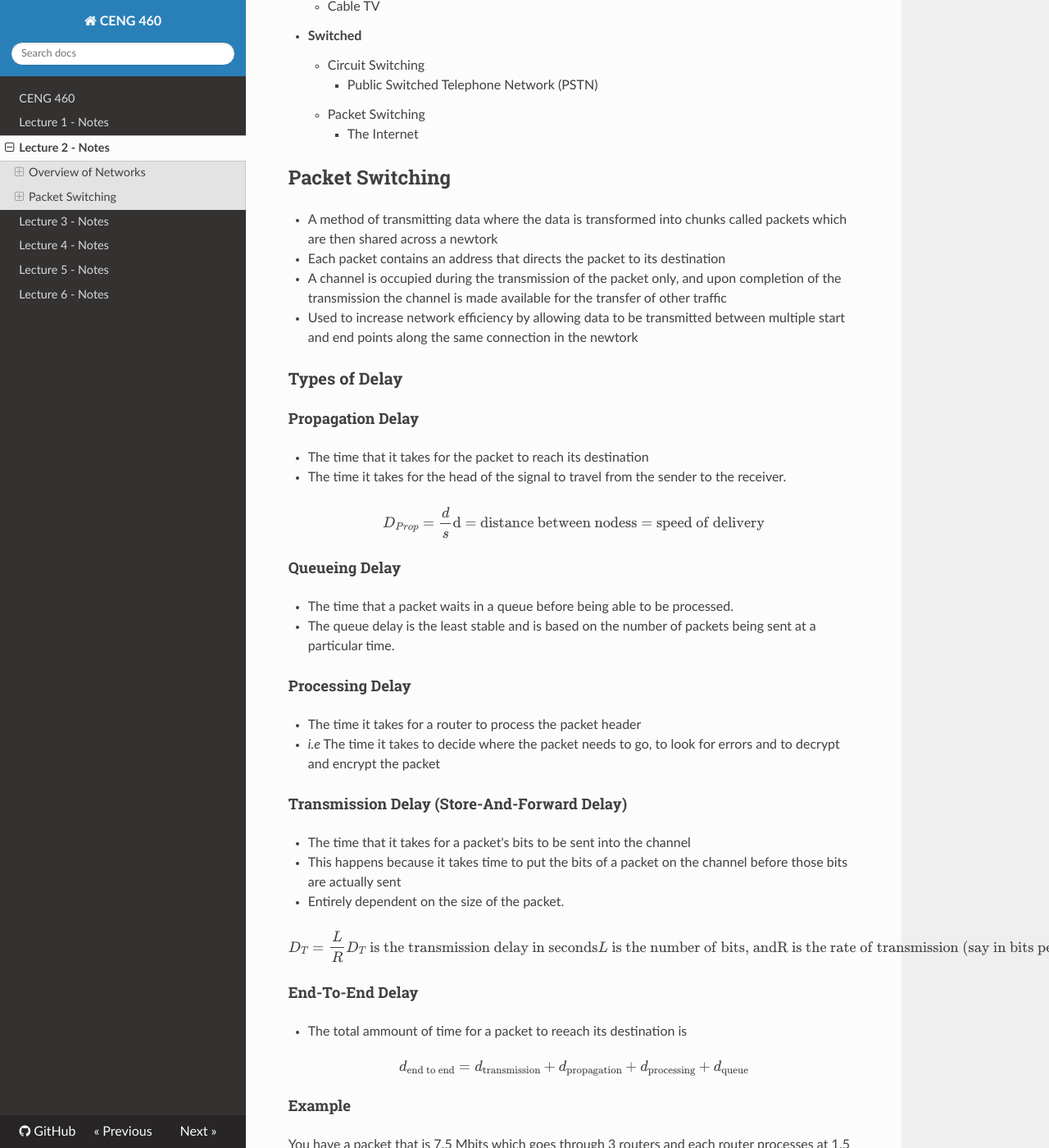
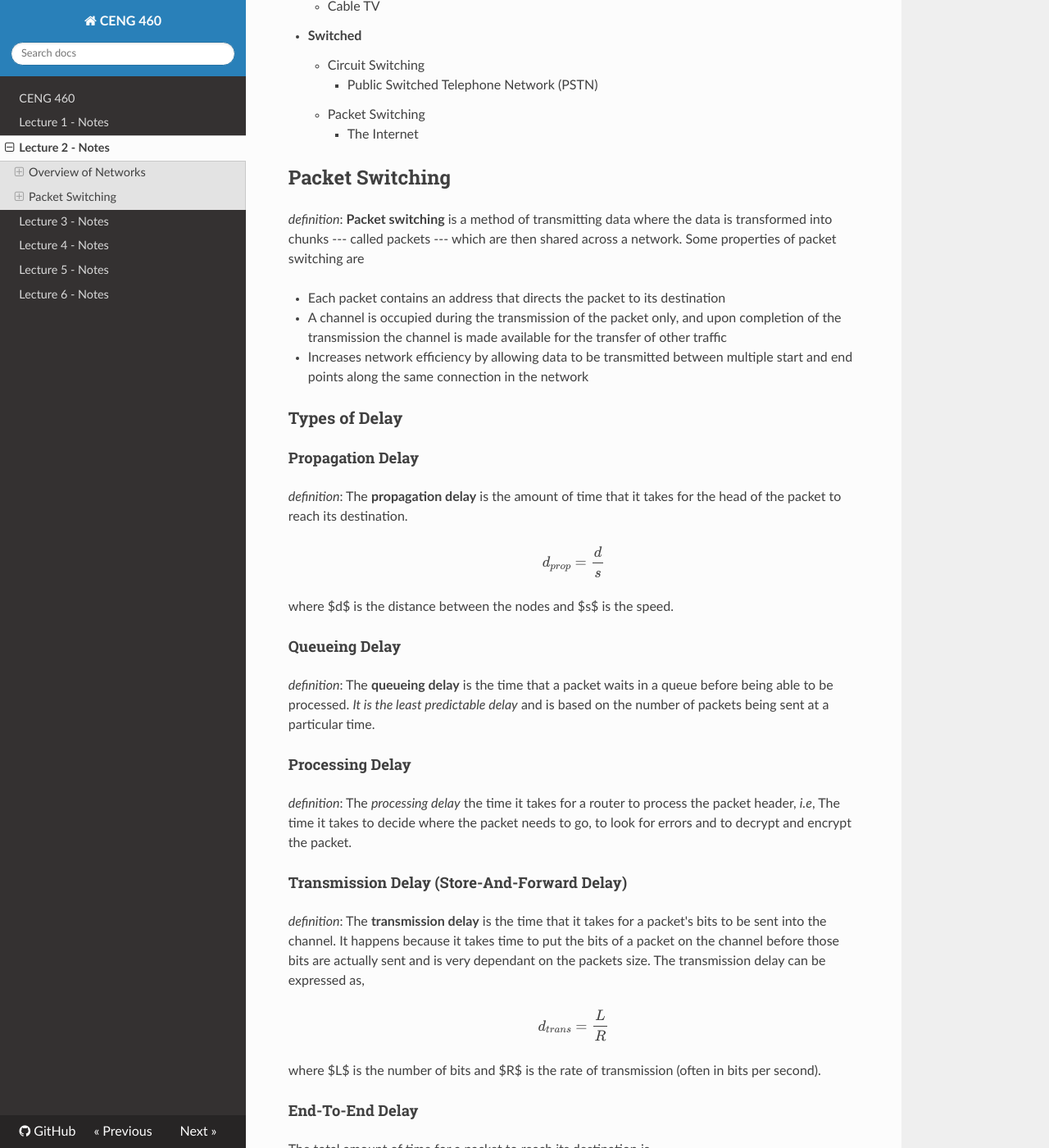
Before and after one commit to UVicNotes/CENG-460, an MkDocs documentation site: the page built from Notes/2016-01-07.md, in a window 1280 px wide and 1400 px high, scrolled down 500 px. Shown: the whole window at 82% size. Built offline with MkDocs 1.6.1, drawn with Linux system fonts in a browser that asks for light colours; nearby versions of some CDN libraries; formulas are drawn with MathJax 3; some of the changed text lies outside the part shown.

Commit message:
Reformatting notes :rage:

```diff
--- a/Notes/2016-01-07.md
+++ b/Notes/2016-01-07.md
@@ -21,50 +21,45 @@
 
 ## Packet Switching
 
-* A method of transmitting data where the data is transformed into chunks called packets which are then shared across a newtork
+_definition_: __Packet switching__ is a method of transmitting data where the data is transformed into chunks --- called packets --- which are then shared across a network. Some properties of packet switching are
+
 * Each packet contains an address that directs the packet to its destination
 * A channel is occupied during the transmission of the packet only, and upon completion of the transmission the channel is made available for the transfer of other traffic
-* Used to increase network efficiency by allowing data to be transmitted between multiple start and end points along the same connection in the newtork
+* Increases network efficiency by allowing data to be transmitted between multiple start and end points along the same connection in the network
 
 ### Types of Delay
 
 #### Propagation Delay
 
-* The time that it takes for the packet to reach its destination
-* The time it takes for the head of the signal to travel from the sender to the receiver.
+_definition_: The __propagation delay__ is the amount of time that it takes for the head of the packet to reach its destination.
 
 $$
-    D_{Prop} = \frac{d}{s} \\\\
-    \text{d = distance between nodes} \\\\
-    \text{s = speed of delivery}
+    d_{prop} = \frac{d}{s}
 $$
+
+where $d$ is the distance between the nodes and $s$ is the speed.
 
 #### Queueing Delay
 
-* The time that a packet waits in a queue before being able to be processed.
-* The queue delay is the least stable and is based on the number of packets being sent at a particular time.
+_definition_: The __queueing delay__ is the time that a packet waits in a queue before being able to be processed. _It is the least predictable delay_ and is based on the number of packets being sent at a particular time.
 
 #### Processing Delay
 
-* The time it takes for a router to process the packet header
-* _i.e_ The time it takes to decide where the packet needs to go, to look for errors and to decrypt and encrypt the packet
+_definition_: The _processing delay_ the time it takes for a router to process the packet header, _i.e_, The time it takes to decide where the packet needs to go, to look for errors and to decrypt and encrypt the packet.
 
 #### Transmission Delay (Store-And-Forward Delay)
 
-* The time that it takes for a packet's bits to be sent into the channel
-* This happens because it takes time to put the bits of a packet on the channel before those bits are actually sent
-* Entirely dependent on the size of the packet.
+_definition_: The __transmission delay__ is the time that it takes for a packet's bits to be sent into the channel. It happens because it takes time to put the bits of a packet on the channel before those bits are actually sent and is very dependant on the packets size. The transmission delay can be expressed as,
 
 $$
-    D_{T} = \frac{L}{R} \\\\
-    \text{$D_T$ is the transmission delay in seconds}\\\\
-    \text{$L$ is the number of bits, and} \\\\
-    \text{R is the rate of transmission (say in bits per second)}
+    d_{trans} = \frac{L}{R}
 $$
+
+where $L$ is the number of bits and $R$ is the rate of transmission (often in bits per second).
 
 #### End-To-End Delay
 
-* The total ammount of time for a packet to reeach its destination is
+The total amount of time for a packet to reach its destination is
 
 $$
     d_\text{end to end} = d_\text{transmission} + d_\text{propagation} + d_\text{processing} + d_\text{queue}
```
